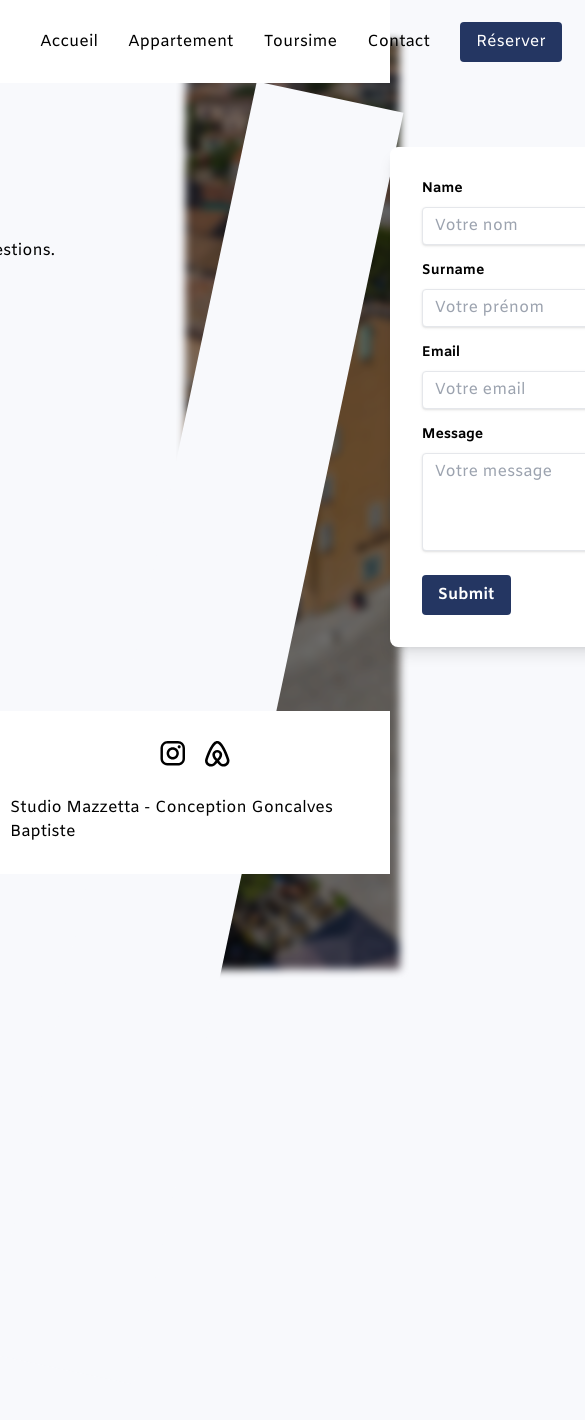
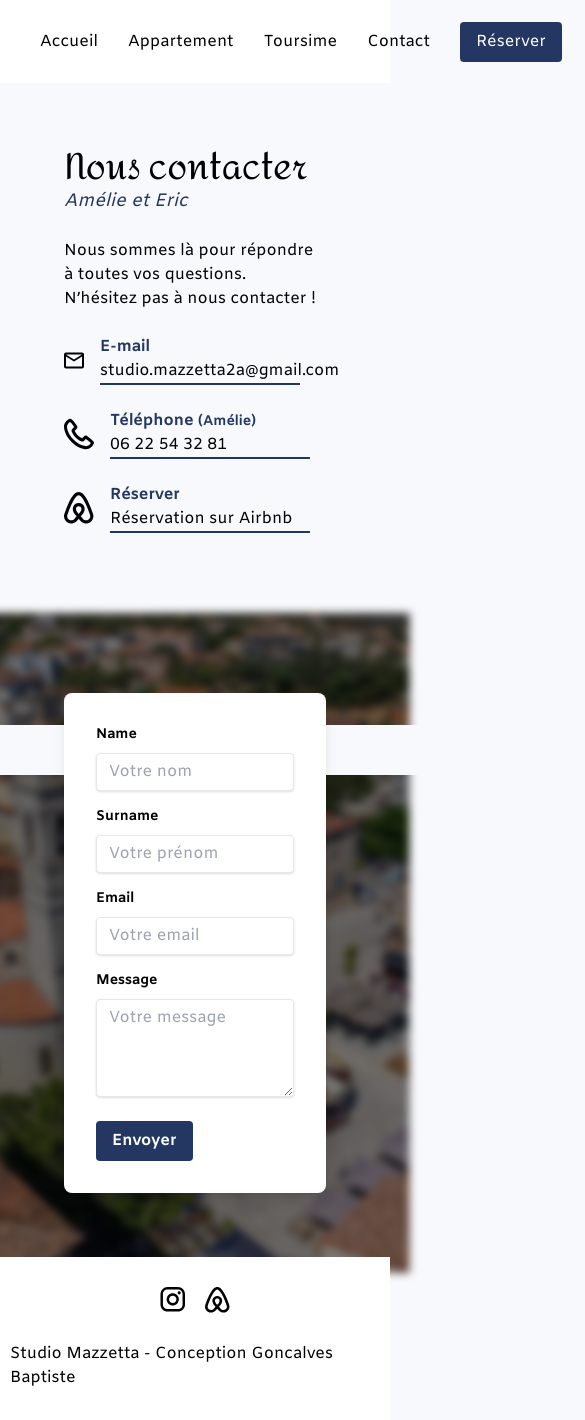
Before and after one commit to Just1bidon/StudioMazzetta, a Next.js app: page /contact in a window 390 px wide. Shown: the top 1420 px of the page, 585 px wide, since content can reach past the window. Before the commit the page ends 1384 px from the top, so only its background shows below. Built offline with nearby package versions, Linux system fonts and the light colour scheme.

Commit message:
page contact fini, responsive en cours (galère 💀)

```diff
--- a/src/app/contact/page.tsx
+++ b/src/app/contact/page.tsx
@@ -5,7 +5,7 @@ import { amita } from "../fonts";
 export default function ContactPage() {
   return (
     <main className="flex flex-col items-center">
-      <div className="absolute right-0 -z-5 bg-[#F8F9FC] w-1/2 h-full">
+      <div className="hidden lg:block absolute bottom-[-50px] top-[-50px] lg:right-0 -z-10 bg-[#F8F9FC] lg:w-1/2 lg:h-[calc(100%-20px)]">
         <img
           src="/IMG_2275.JPG"
           alt="Fond de contact"
@@ -14,12 +14,12 @@ export default function ContactPage() {
       </div>
 
       {/* Fond blanc incliné */}
-      <div className="absolute -z-5 bg-[#F8F9FC] w-[150px] h-[1300px] rotate-12 left-1/2 transform -translate-x-1/2"></div>
+      <div className="absolute -z-5 bg-[#F8F9FC] w-[50px] lg:w-[200px] h-[1500px] lg:h-screen top-0 rotate-90 lg:rotate-3 left-[33%] azerty:left-[38%]"></div>
 
-      <div className="relative flex flex-col items-center py-16">
-        <div className="w-[1225px] max-w-6xl flex justify-center gap-[200px]">
+      <div className="relative flex flex-col items-center p-16">
+        <div className="w-full lg:w-[1225px] max-w-6xl lg:flex justify-center items-center gap-[40px] azerty:gap-[200px]">
           {/* Informations de contact */}
-          <div className="flex flex-col items-start space-y-6 text-[#243662] w-1/2">
+          <div className="flex flex-col items-start space-y-6 text-[#243662] w-full lg:w-1/2">
             <div>
               <h1 className={`${amita.className} text-4xl text-black mb-4`}>
                 Nous contacter
@@ -43,7 +43,7 @@ export default function ContactPage() {
                 width={30}
                 height={30}
               />
-              <div className="">
+              <div>
                 <p className="text-[#243662] font-bold">E-mail</p>
                 <a
                   href="mailto:studio.mazzetta2a@gmail.com"
@@ -93,7 +93,15 @@ export default function ContactPage() {
           </div>
 
           {/* Formulaire de contact */}
-          <div className="bg-white shadow-lg rounded-lg p-8 w-1/3">
+          <div className="relative bg-white shadow-lg rounded-lg p-8 w-full lg:w-1/3 mt-40 lg:mt-0">
+            {/* Image de fond visible en dessous de 1024px */}
+            <div className="lg:hidden absolute top-[-50px] bottom-[-50px] left-1/2 transform -translate-x-1/2 -z-10 bg-[#F8F9FC] w-screen h-[calc(100%+100px)]">
+              <img
+                src="/IMG_2275.JPG"
+                alt="Fond de contact"
+                className="object-cover w-full h-full filter brightness-50 blur-sm scale-110"
+              />
+            </div>
             <form>
               <div className="mb-4">
                 <label className="block text-black text-sm font-bold mb-2">
@@ -139,7 +147,7 @@ export default function ContactPage() {
                 type="submit"
                 className="bg-[#243662] text-white font-bold py-2 px-4 rounded focus:outline-none focus:shadow-outline hover:bg-blue-800"
               >
-                Submit
+                Envoyer
               </button>
             </form>
           </div>
--- a/tailwind.config.ts
+++ b/tailwind.config.ts
@@ -13,6 +13,9 @@ const config: Config = {
         "gradient-conic":
           "conic-gradient(from 180deg at 50% 50%, var(--tw-gradient-stops))",
       },
+      screens: {
+        'azerty': '1300px',
+      },
     },
   },
   plugins: [],
```
Also changed, not shown: src/ui/styles.css (+4 -4 lines).
